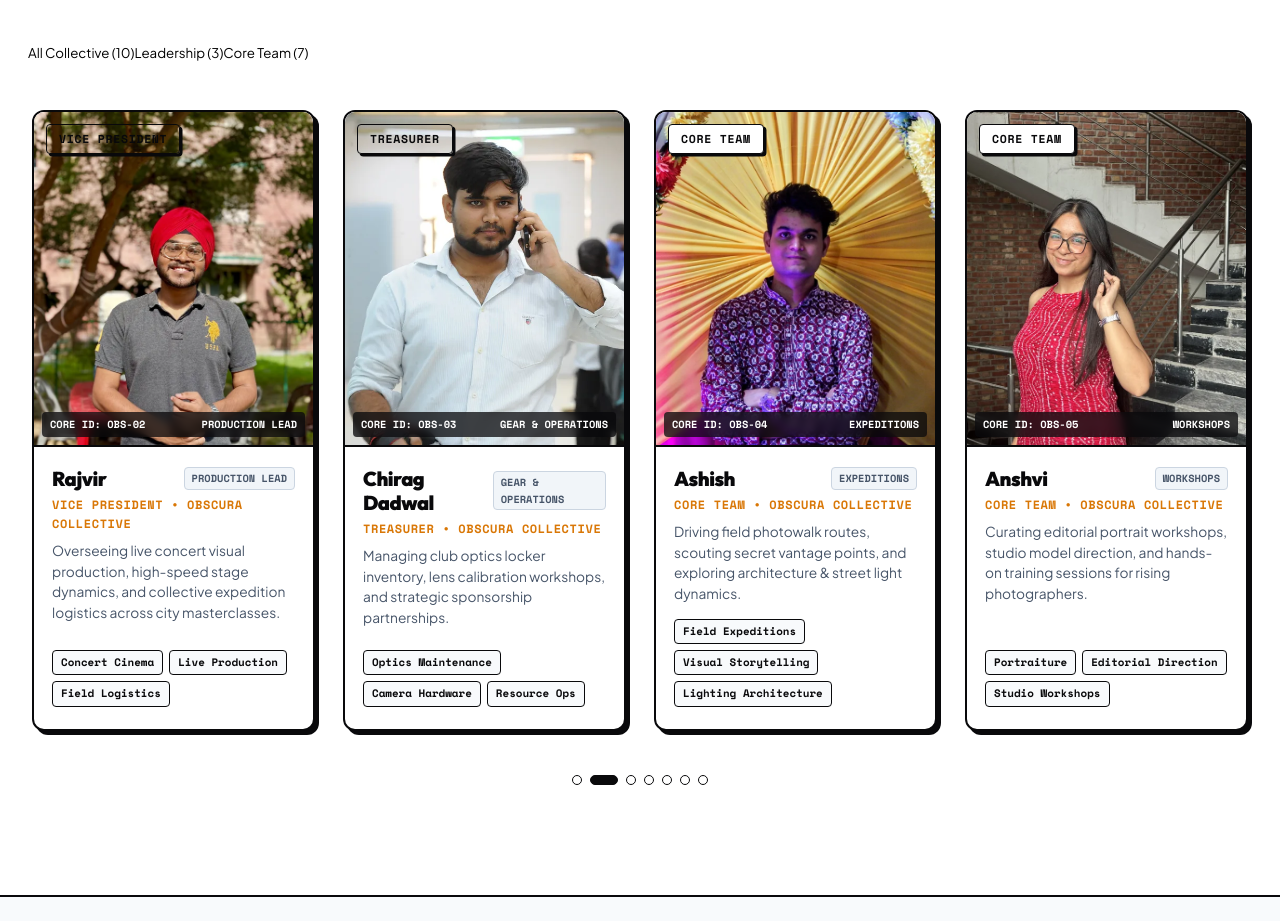
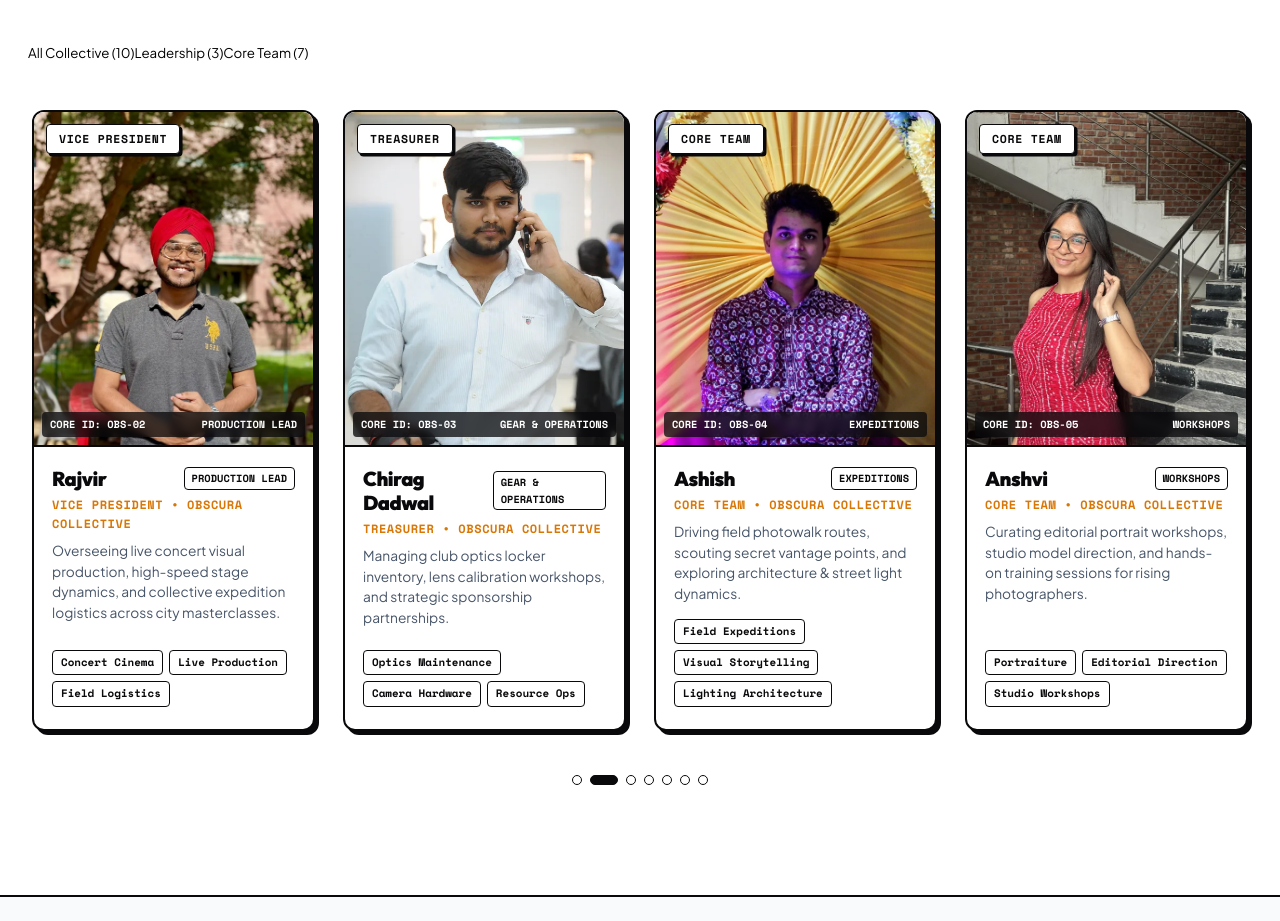
Before and after one commit to codecurser/obscura, a React (Vite) app: page / in a window 1280 px wide. Shown: the part 9660-10581 px from the top of the page. Built offline with nearby package versions, Linux system fonts and the light colour scheme.

Commit message:
style(team): apply crisp white background to role badges and spec tags on team cards

```diff
--- a/src/styles/components.css
+++ b/src/styles/components.css
@@ -2239,6 +2239,8 @@
   font-size: 0.72rem;
   font-weight: 900;
   letter-spacing: 0.06em;
+  background: #ffffff;
+  color: #09090b;
   border: 1.5px solid #09090b;
   border-radius: 4px;
   box-shadow: 2.5px 2.5px 0px #09090b;
@@ -2248,21 +2250,10 @@
   gap: 4px;
 }
 
-.badge-president {
-  background: #f59e0b;
-  color: #09090b;
-}
-
-.badge-vp {
-  background: #38bdf8;
-  color: #09090b;
-}
-
-.badge-treasurer {
-  background: #34d399;
-  color: #09090b;
-}
-
+.badge-president,
+.badge-vp,
+.badge-treasurer,
+.badge-board,
 .badge-core {
   background: #ffffff;
   color: #09090b;
@@ -2313,10 +2304,10 @@
   font-family: var(--font-mono);
   font-size: 0.65rem;
   font-weight: 800;
-  color: #475569;
-  background: #f1f5f9;
+  color: #09090b;
+  background: #ffffff;
   padding: 2px 7px;
-  border: 1px solid #cbd5e1;
+  border: 1px solid #09090b;
   border-radius: 4px;
   text-transform: uppercase;
 }
@@ -2350,7 +2341,7 @@
   font-size: 0.68rem;
   font-weight: 700;
   color: #09090b;
-  background: #f8fafc;
+  background: #ffffff;
   border: 1px solid #09090b;
   padding: 3px 8px;
   border-radius: 4px;
```
